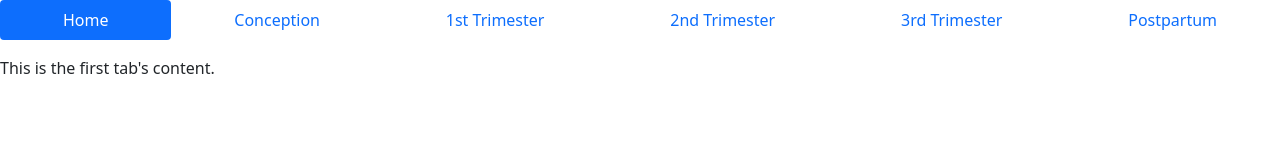
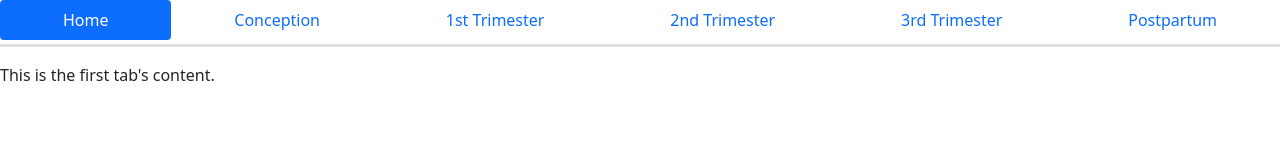
Before and after one commit to taylorbadraun/type-one-and-pregnancy, a plain HTML site: page public_html/index.html in a window 1280 px wide. Drawn offline with nearby package versions, Linux system fonts and the light colour scheme.

Commit message:
added comments for different sections

```diff
--- a/public_html/index.html
+++ b/public_html/index.html
@@ -8,9 +8,9 @@
     <title>Type 1 And Pregnancy</title>
 </head>
 <body>
-<!--navbar-->
+<!--navbar with tabs-->
 <nav>
-    <div class="nav nav-pills flex-column flex-sm-row mb-3" id="pills-tab" role="tablist">
+    <div class="nav nav-pills flex-column flex-md-row pb-1 mb-3 border-bottom border-3" id="pills-tab" role="tablist">
         <button class="flex-sm-fill text-sm-center nav-link active" id="pills-home-tab" data-bs-toggle="pill" data-bs-target="#pills-home" type="button" role="tab" aria-controls="pills-home" aria-selected="true">Home</button>
         <button class="flex-sm-fill text-sm-center nav-link" id="pills-conception-tab" data-bs-toggle="pill" data-bs-target="#pills-conception" type="button" role="tab" aria-controls="pills-conception" aria-selected="false">Conception</button>
         <button class="flex-sm-fill text-sm-center nav-link" id="pills-first_trimester-tab" data-bs-toggle="pill" data-bs-target="#pills-first_trimester" type="button" role="tab" aria-controls="pills-first_trimester" aria-selected="false">1st Trimester</button>
@@ -20,23 +20,29 @@
 
     </div>
 </nav>
-
+<!--website content-->
 <div class="tab-content" id="pills-tabContent">
+<!--Home Page-->
     <div class="tab-pane fade show active" id="pills-home" role="tabpanel" aria-labelledby="pills-home-tab">
         This is the first tab's content.
     </div>
+<!--Conception Tab-->
     <div class="tab-pane fade" id="pills-conception" role="tabpanel" aria-labelledby="pills-conception-tab">
         This is the conception tab's content.
     </div>
+<!--First Trimester Tab-->
     <div class="tab-pane fade" id="pills-first_trimester" role="tabpanel" aria-labelledby="pills-first_trimester-tab">
         This is the 1st tri
     </div>
+<!--Second Trimester Tab-->
     <div class="tab-pane fade" id="pills-second_trimester" role="tabpanel" aria-labelledby="pills-second_trimester-tab">
         second
     </div>
+<!--Third Trimester Tab-->
     <div class="tab-pane fade" id="pills-third_trimester" role="tabpanel" aria-labelledby="pills-third_trimester-tab">
         Third
     </div>
+<!--Postpartum Tab-->
     <div class="tab-pane fade" id="pills-postpartum" role="tabpanel" aria-labelledby="pills-postpartum-tab">
         postpartum content
     </div>
```
